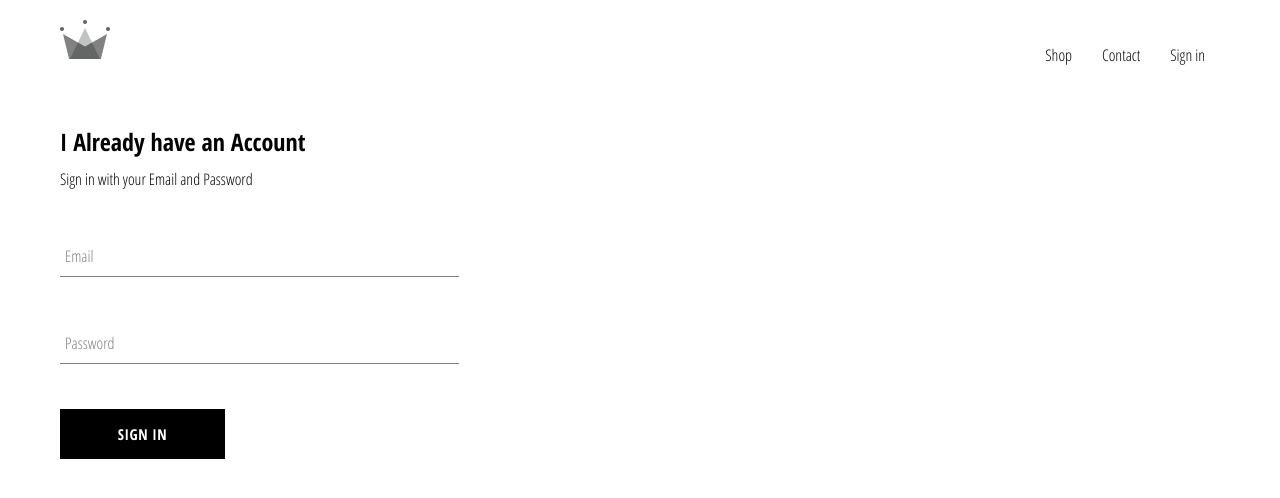
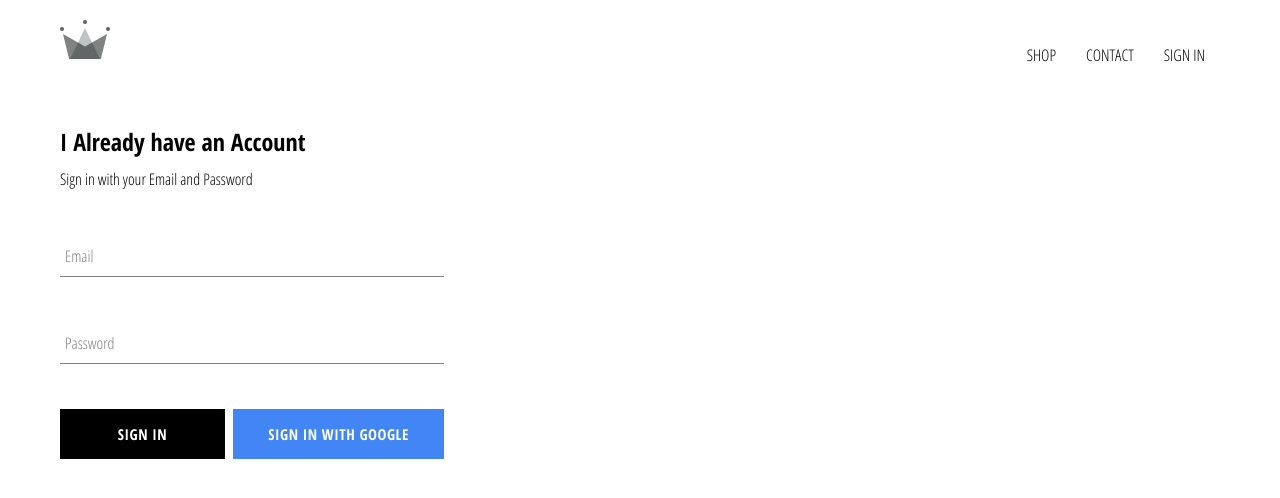
Before and after one commit to hamidKMB/kmb-clothing, a React (Create React App) app: page /signin in a window 1280 px wide. Shown: the top 498 px of the page. Built offline with nearby package versions, Linux system fonts and the light colour scheme; no server answers.

Commit message:
integrated firebase into application, created sign in page with sign in component and sign in with google

```diff
--- a/package.json
+++ b/package.json
@@ -6,6 +6,7 @@
     "@testing-library/jest-dom": "^5.14.1",
     "@testing-library/react": "^11.2.7",
     "@testing-library/user-event": "^12.8.3",
+    "firebase": "^8.6.8",
     "react": "^17.0.2",
     "react-dom": "^17.0.2",
     "react-router-dom": "^5.2.0",
--- a/src/App.css
+++ b/src/App.css
@@ -1,3 +1,7 @@
+*{
+    box-sizing: border-box;
+}
+
 body{
     font-family: 'Open Sans Condensed',
     sans-serif;
--- a/src/App.js
+++ b/src/App.js
@@ -5,13 +5,38 @@
 import ShopPage from "./pages/shop-page/shoppage.component"
 import SignInSignUp from "./pages/sign-in-and-sign-up/sign-in-and-sign-up.component";
 import Header from './components/header/header.component';
+import { auth } from './firebase/firebase.utils';
 
 import "./App.css";
 
-function App() {
+class App extends React.Component{
+  constructor() {
+    super()
+
+    this.state = {
+      currentUser: null
+    }
+  }
+
+  unsubscribeFromAuth = null;  // The Concept Of Subscribtion
+
+  componentDidMount() {
+    //subscribe
+    this.onsubscribeFromAuth = auth.onAuthStateChanged(user => {
+      this.setState({currentUser: user })
+      console.log(user);
+    })
+  }
+
+  componentWillUnmount(){
+    //unsubscribe user when the component unmount
+    this.unsubscribeFromAuth()
+  }
+
+  render() {
     return (
         <div>
-      <Header />
+          <Header current={this.state.currentUser}/>
           <Switch>
             <Route exact path="/" component={HomePage} />
             <Route path="/shop" component={ShopPage} />
@@ -20,5 +45,6 @@
         </div>
       );
   }
+}
 
 export default App;
--- a/src/components/custom-button/custom-button.component.jsx
+++ b/src/components/custom-button/custom-button.component.jsx
@@ -2,10 +2,15 @@
 
 import "./custom-button.styles.scss";
 
-const CustomButton = ({children, ...otherProps}) => {
+const CustomButton = ({children,isGoogleSignIn, ...otherProps}) => {
     return (
-        <button className="custom-button" {...otherProps}> {children} </button>
-    )
+      <button
+        className={`${isGoogleSignIn ? 'google-sign-in ' : ""}custom-button `}
+        {...otherProps}
+      >
+        {children}
+      </button>
+    );
 }
 
 export default CustomButton;
--- a/src/components/custom-button/custom-button.styles.scss
+++ b/src/components/custom-button/custom-button.styles.scss
@@ -19,4 +19,13 @@
     color: black;
     border: 1px solid black;
   }
+
+  &.google-sign-in{
+    background-color: #4285f4;
+    color: #fff;
+    &:hover{
+      background-color: #357ae8;
+    }
+  }
+
 }
--- a/src/components/header/header.component.jsx
+++ b/src/components/header/header.component.jsx
@@ -2,9 +2,10 @@
 import { Link } from "react-router-dom";
 
 import {ReactComponent as Logo} from './crown-logo/4.1 crown.svg'
+import { auth } from "../../firebase/firebase.utils";
 import './header.styles.scss';
 
-const Header = () => {
+const Header = ({current}) => {
     return (
       <div className="header">
         <Link to="/">
@@ -12,14 +13,21 @@
         </Link>
         <div className="options">
           <Link to="shop" className="option">
-            Shop
+            SHOP
           </Link>
           <Link to="shop" className="option">
-            Contact
+            CONTACT
           </Link>
-          <Link to="signin" className="option">
-            Sign in
-          </Link>
+          {current ? ( // not null == True
+            <div className="option" onClick={() => auth.signOut()}>
+              SIGN OUT
+            </div> //auth.signOut {fireBase Method}
+          ) : (
+            // null == false
+            <Link className="option" to="signin">
+              SIGN IN
+            </Link>
+          )}
         </div>
       </div>
     );
--- a/src/components/header/header.styles.scss
+++ b/src/components/header/header.styles.scss
@@ -20,6 +20,7 @@
 
     .option {
       padding: 10px 15px;
+      cursor: pointer;
     }
   }
 }
--- a/src/components/sign-in/sign-in.component.jsx
+++ b/src/components/sign-in/sign-in.component.jsx
@@ -2,6 +2,8 @@
 import CustomButton from "../custom-button/custom-button.component"
 
 import FormInput from "../form-input/form-input.component"
+import { signInWithGoogle } from "../../firebase/firebase.utils"
+
 import "./sign-in.styles.scss"
 
 class SignIn extends React.Component {
@@ -48,7 +50,10 @@
                 handleChange={this.handleChange}
                 required
               />
+              <div className="buttons">
                 <CustomButton type="submit">Sign in</CustomButton>
+                <CustomButton onClick={signInWithGoogle} isGoogleSignIn >Sign in with Google</CustomButton>
+              </div>
             </form>
           </div>
         );
--- a/src/components/sign-in/sign-in.styles.scss
+++ b/src/components/sign-in/sign-in.styles.scss
@@ -6,4 +6,9 @@
     .title{
         margin: 10px 0;
     }
+
+    .buttons{
+        display: flex;
+        justify-content: space-between;
+    }
 }
--- /dev/null
+++ b/src/firebase/firebase.utils.js
@@ -0,0 +1,24 @@
+import firebase from "firebase/app"
+import 'firebase/auth'
+import 'firebase/firestore'
+import API_KEY from "../F.API";
+
+const config = {
+    apiKey: API_KEY ,
+    authDomain: "kmb-clothing.firebaseapp.com",
+    projectId: "kmb-clothing",
+    storageBucket: "kmb-clothing.appspot.com",
+    messagingSenderId: "1077416593430",
+    appId: "1:1077416593430:web:ca94c05e977d0db6380d37"
+};
+
+firebase.initializeApp(config);
+
+export const auth = firebase.auth();
+export const firestore = firebase.firestore();
+
+const provider = new firebase.auth.GoogleAuthProvider(); // sign in with Google Account
+provider.setCustomParameters({prompt:"select_account"}) // always open Google popup sign in when user clicks in sign in with google
+export const signInWithGoogle = () => auth.signInWithPopup(provider);
+
+export default firebase;
```
Also changed, not shown: 2 other files (tests, documents, lock files or other folders). Lines whose indentation alone changed are shown as unchanged.
